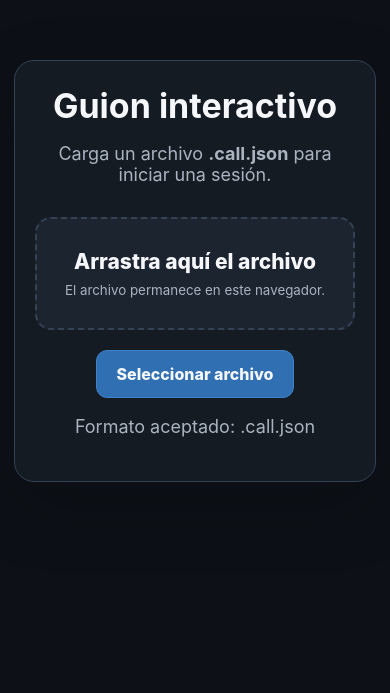
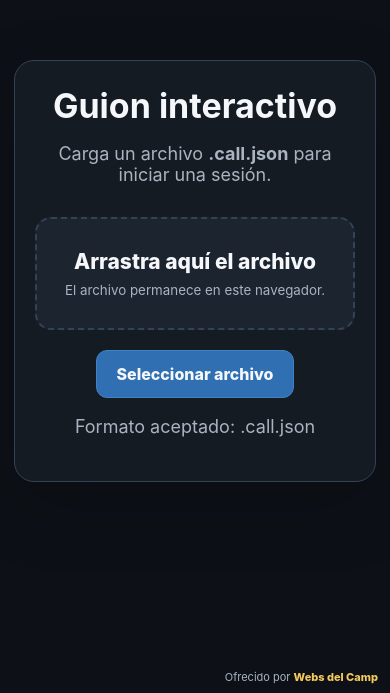
Before and after one commit to zautomation-real/call-tree-player, a React (Vite) app: page / in a window 390 px wide. Shown: the part 151-844 px from the top of the page. Built offline with nearby package versions, Linux system fonts and the light colour scheme.

Commit message:
Add Webs del Camp attribution

```diff
--- a/index.html
+++ b/index.html
@@ -4,6 +4,7 @@
     <meta charset="UTF-8" />
     <meta name="viewport" content="width=device-width, initial-scale=1.0" />
     <meta name="color-scheme" content="dark" />
+    <link rel="icon" type="image/svg+xml" href="./favicon.svg" />
     <title>Guion interactivo</title>
   </head>
   <body>
--- a/src/app/App.tsx
+++ b/src/app/App.tsx
@@ -86,6 +86,12 @@ function ResponseButton({ response, index, onClick }: { response: Response; inde
       <span>{response.label}</span>
     </button>
   )
+}
+
+function BrandCredit({ utility = false }: { utility?: boolean }) {
+  const credit = <a href="https://websdelcamp.cat/?utm_source=call-tree-player&utm_medium=referral&utm_campaign=free-tool" target="_blank" rel="noopener noreferrer">Ofrecido por <strong>Webs del Camp</strong></a>
+  if (utility) return <span className="brand-credit brand-credit--utility">{credit}</span>
+  return <footer className="brand-credit brand-credit--floating">{credit}</footer>
 }
 
 export function App() {
@@ -344,6 +350,7 @@ export function App() {
           <p className="format-note">Formato aceptado: .call.json</p>
           {!!errors.length && <div className="message error-message" role="alert"><strong>No se puede cargar el archivo</strong><ul>{errors.map((error) => <li key={error}>{error}</li>)}</ul></div>}
         </section>
+        <BrandCredit />
         {overlay === 'restore' && script && session && (
           <Dialog title="Sesión guardada" labelledBy="restore-title">
             <p>Hay una sesión de <strong>{script.company.name}</strong>. Elige cómo continuar.</p>
@@ -387,6 +394,7 @@ export function App() {
             <button type="button" onClick={loadAnother}>Cargar otro archivo</button>
           </div>
         </section>
+        <BrandCredit />
       </main>
     )
   }
@@ -408,12 +416,13 @@ export function App() {
             <button type="button" onClick={loadAnother}>Cargar otro guion</button>
           </div>
         </section>
+        <BrandCredit />
       </main>
     )
   }
 
   if (screen !== 'call' || !script || !session || !activeNode) {
-    return <main className="screen fatal-screen"><h1>No se puede mostrar la sesión</h1><button type="button" onClick={loadAnother}>Cargar otro archivo</button></main>
+    return <main className="screen fatal-screen"><h1>No se puede mostrar la sesión</h1><button type="button" onClick={loadAnother}>Cargar otro archivo</button><BrandCredit /></main>
   }
 
   const responses = activeNode.responses ?? []
@@ -439,7 +448,7 @@ export function App() {
         <footer className="utility-bar">
           <div>{callNode?.evidence?.length ? <button type="button" onClick={(event) => { overlayTriggerRef.current = event.currentTarget; setOverlay('evidence') }}>Evidencia</button> : null}</div>
           <div>{callNode?.responses ? <button type="button" className="unexpected-button" onClick={(event) => openUnexpected(event.currentTarget)}>Respuesta inesperada</button> : callNode?.terminal ? <button type="button" className="finish-button" onClick={finishCall}>Finalizar llamada</button> : null}</div>
-          <div />
+          <div><BrandCredit utility /></div>
         </footer>
       </div>
       {runtimeError && <div className="runtime-error" role="alert"><span>{runtimeError}</span><button type="button" onClick={() => setRuntimeError('')}>Cerrar</button></div>}
--- a/src/styles/app.css
+++ b/src/styles/app.css
@@ -26,6 +26,12 @@ button { color: var(--text); }
 button:focus-visible, input:focus-visible, a:focus-visible { outline: 3px solid var(--focus); outline-offset: 3px; }
 .screen { width: 100%; height: 100dvh; background: var(--bg); }
 .visually-hidden { position: absolute; width: 1px; height: 1px; margin: -1px; padding: 0; overflow: hidden; clip: rect(0 0 0 0); white-space: nowrap; border: 0; }
+.brand-credit { color: var(--muted); font-size: 13px; }
+.brand-credit a { color: inherit; text-decoration: none; }
+.brand-credit a:hover { color: var(--text); text-decoration: underline; text-underline-offset: 3px; }
+.brand-credit strong { color: #f4c95d; font-weight: 800; }
+.brand-credit--floating { position: fixed; right: 20px; bottom: 16px; }
+.brand-credit--utility { text-align: right; }
 
 .import-screen, .summary-screen, .end-screen, .fatal-screen { display: grid; place-items: center; padding: 28px; overflow: auto; }
 .import-card, .summary-card, .end-card {
@@ -138,6 +144,9 @@ button:disabled { cursor: not-allowed; opacity: .42; }
   .response-grid.odd .response:last-child { grid-column: auto; width: auto; }
   .response { min-height: 70px; padding: 11px 15px 11px 54px; font-size: 18px; }
   .utility-bar { padding: 0 10px; }.utility-bar button { padding: 8px 10px; font-size: 14px; }.unexpected-button, .finish-button { min-width: 180px; }
+  .brand-credit--floating { right: 12px; bottom: 9px; font-size: 11px; }
+  .brand-credit--utility { font-size: 10px; }
+  .brand-credit--utility a { display: inline-grid; }
   .overlay { padding: 12px; }.panel { max-height: 94dvh; padding: 18px; }.registry-grid { grid-template-columns: 1fr; }.registry-item { min-height: 76px; }
   .vertical-mobile { flex-direction: column; }.vertical-mobile button { width: 100%; }
   .end-stats { margin: 36px 0; }
```
Also changed, not shown: public/favicon.svg (added).
